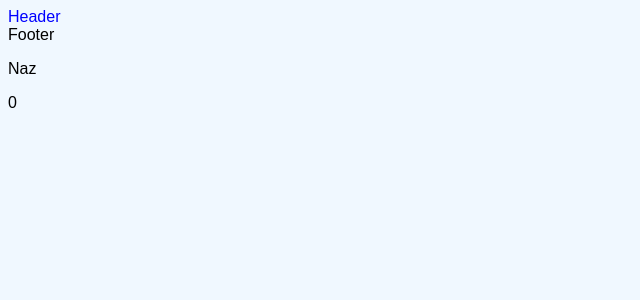
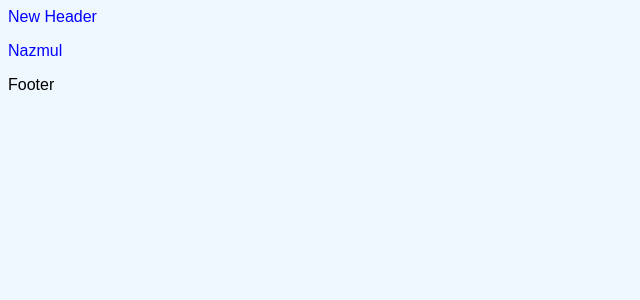
Before and after one commit to csenazmul/vueprojv2, a Vue app: page / in a window 1280 px wide. Shown: the top 300 px of the page, without its empty margins (0-640 px from the left). Built offline with nearby package versions, Linux system fonts and the light colour scheme; a web font is replaced by a local one.

Commit message:
Control Child From Parent- Props-25.1

```diff
--- a/src/App.vue
+++ b/src/App.vue
@@ -1,9 +1,8 @@
 <template>
   <div>
-      <app-header></app-header>
+      <app-header :myName="name" />
       <app-footer/>
-      <p>{{name}}</p>
-      <p>{{age}}</p>
+
   </div>
 </template>
 
@@ -13,8 +12,7 @@ import Footer from './Components/Header_footer/Footer';
 export default {
   data(){
     return {
-      name: "Naz",
-      age: 0
+      name: "Nazmul"
     }
   },
   components: {
--- a/src/Components/Header_footer/Header.vue
+++ b/src/Components/Header_footer/Header.vue
@@ -1,8 +1,15 @@
 <template>
     <div>
-        Header
+        New Header
+        <p>{{myName}}</p>
     </div>
 </template>
+
+<script>
+export default {
+    props: ['myName']
+}
+</script>
 
 <style scoped>
     div{
```
